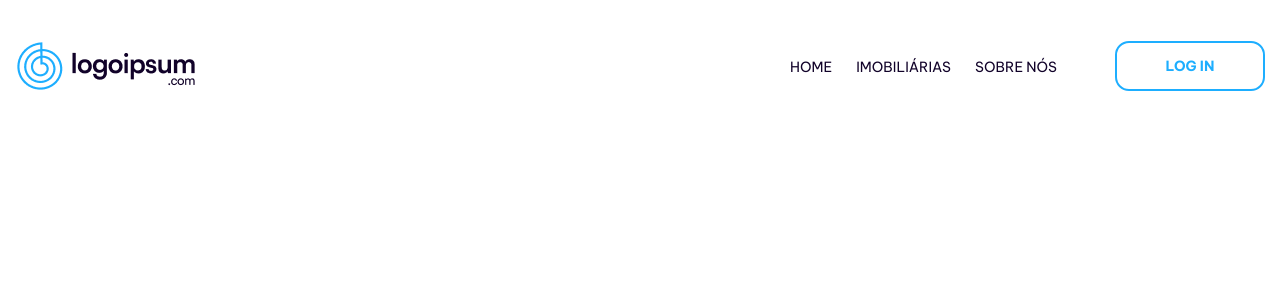
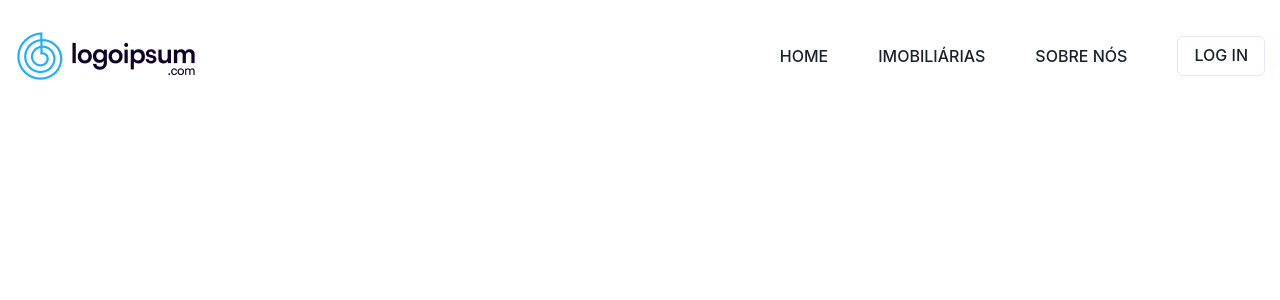
Before and after one commit to anacornachi/imobiliaria, a Next.js app: page / in a window 1280 px wide. Shown: the top 300 px of the page. Built offline with nearby package versions, Linux system fonts and the light colour scheme.

Commit message:
♻️ refactor header component

```diff
--- a/src/components/Header.tsx
+++ /dev/null
@@ -1,162 +0,0 @@
-import React from 'react';
-import Image from 'next/image';
-import logo from '../../public/assets/images/Logo.png';
-import Container from './layout/Container';
-import {
-  Box,
-  Flex,
-  Text,
-  IconButton,
-  Button,
-  Stack,
-  Collapse,
-  Link,
-  Popover,
-  PopoverTrigger,
-  useDisclosure,
-} from '@chakra-ui/react';
-import {HamburgerIcon, CloseIcon} from '@chakra-ui/icons';
-
-export default function propertyHeader() {
-  const {isOpen, onToggle} = useDisclosure();
-
-  return (
-    <Container>
-      <Box>
-        <Flex
-          fontFamily="vietnam"
-          alignItems="center"
-          paddingY="40px"
-          justifyContent="space-between"
-        >
-          <Flex display={{base: 'flex', md: 'none'}}>
-            <IconButton
-              onClick={onToggle}
-              icon={
-                isOpen ? (
-                  <CloseIcon w="3" h="3" />
-                ) : (
-                  <HamburgerIcon w="5" h="5" />
-                )
-              }
-              variant={'ghost'}
-              aria-label={'Navigation'}
-            />
-          </Flex>
-          <Flex flex={{base: '1px'}} justify={{base: 'center', md: 'start'}}>
-            <Image src={logo} alt="" />
-          </Flex>
-          <Flex
-            display={{base: 'none', md: 'flex'}}
-            alignItems="center"
-            gap="50px"
-          >
-            <DesktopHeader />
-
-            <Button
-              flex="flex-end"
-              fontSize="sm"
-              fontWeight="semibold"
-              color="primaryBlue"
-              border="2px"
-              borderColor="primaryBlue"
-              borderRadius="14px"
-              w={{base: '150px', md: '150px', lg: '150px'}}
-              h={{base: '35px', md: '50px', lg: '50px'}}
-              bg={'white'}
-            >
-              LOG IN
-            </Button>
-          </Flex>
-        </Flex>
-        <Collapse in={isOpen} animateOpacity>
-          <MobileHeader />
-        </Collapse>
-      </Box>
-    </Container>
-  );
-}
-
-const DesktopHeader = () => {
-  return (
-    <Stack direction={'row'}>
-      {HEADER_ITEMS.map((navItem) => (
-        <Box key={navItem.label} gap="50px">
-          <Popover trigger={'hover'} placement={'bottom-start'}>
-            <PopoverTrigger>
-              <Link
-                p={2}
-                href={navItem.href ?? '#'}
-                fontSize="sm"
-                color="title"
-                _hover={{
-                  color: 'secondary',
-                  textDecoration: 'none',
-                }}
-              >
-                {navItem.label}
-              </Link>
-            </PopoverTrigger>
-          </Popover>
-        </Box>
-      ))}
-    </Stack>
-  );
-};
-const MobileHeader = () => {
-  return (
-    <Stack display={{md: 'none'}}>
-      {HEADER_ITEMS.map((navItem) => (
-        <MobileNavItem key={navItem.label} {...navItem} />
-      ))}
-    </Stack>
-  );
-};
-
-const MobileNavItem = ({label, href}: NavItem) => {
-  const {isOpen, onToggle} = useDisclosure();
-
-  return (
-    <Stack onClick={onToggle}>
-      <Flex
-        py="5px"
-        as={Link}
-        href={href ?? '#'}
-        justify="center"
-        align="center"
-        _hover={{
-          color: 'secondary',
-          textDecoration: 'none',
-        }}
-      >
-        <Text fontWeight={600}>{label}</Text>
-      </Flex>
-
-      <Collapse
-        in={isOpen}
-        animateOpacity
-        style={{marginTop: '0!important'}}
-      ></Collapse>
-    </Stack>
-  );
-};
-
-interface NavItem {
-  label: string;
-  href?: string;
-}
-
-const HEADER_ITEMS: Array<NavItem> = [
-  {
-    label: 'HOME',
-    href: '#',
-  },
-  {
-    label: 'IMOBILIÁRIAS',
-    href: '#',
-  },
-  {
-    label: 'SOBRE NÓS',
-    href: '#',
-  },
-];
--- /dev/null
+++ b/src/components/layout/Header/index.tsx
@@ -0,0 +1,88 @@
+import {
+  Button,
+  Flex,
+  IconButton,
+  Link as ChakraLink,
+  Menu,
+  MenuButton,
+  MenuItem,
+  MenuList,
+  useMediaQuery,
+} from '@chakra-ui/react';
+import Container from '@components/layout/Container';
+import Image from 'next/image';
+import logo from '@public/assets/images/Logo.png';
+import Link from 'next/link';
+import {HiMenu} from 'react-icons/hi';
+import {useState} from 'react';
+import {IoCloseSharp} from 'react-icons/io5';
+import {navigationHeader} from './navigationHeader';
+
+export default function Header() {
+  const [isLargerThan760px] = useMediaQuery('(min-width: 760px)');
+  const [isOpen, setIsOpen] = useState(false);
+
+  return (
+    <Container maxH="134px" py="30px">
+      <Flex justify="space-between" align="center">
+        <Image src={logo} alt="logo" />
+        {isLargerThan760px ? (
+          <Flex as="nav" gap="50px" align="center">
+            {navigationHeader.map((navigation) => (
+              <Link href={navigation.link} passHref>
+                <ChakraLink _hover={{border: 'none'}} fontWeight="medium">
+                  {navigation.label}
+                </ChakraLink>
+              </Link>
+            ))}
+            <Button variant="outline" fontWeight="normal">
+              <Link href="/" passHref>
+                <ChakraLink _hover={{border: 'none'}} fontWeight="medium">
+                  LOG IN
+                </ChakraLink>
+              </Link>
+            </Button>
+          </Flex>
+        ) : (
+          <Menu autoSelect={false}>
+            <MenuButton
+              as={IconButton}
+              aria-label="Options"
+              icon={
+                isOpen ? <IoCloseSharp size="20px" /> : <HiMenu size="20px" />
+              }
+              variant="outline"
+              onClick={() => setIsOpen(!isOpen)}
+              _focus={{boxShadow: 'none', bg: 'none'}}
+              _last={{bg: 'none'}}
+            />
+            <MenuList
+              w="100vw"
+              borderRadius="none"
+              border="none"
+              boxShadow="xl"
+              alignItems="center"
+            >
+              {navigationHeader.map((navigation) => (
+                <MenuItem h="70px" justifyContent="center">
+                  <Link href={navigation.link} passHref>
+                    <ChakraLink fontWeight="medium">
+                      {navigation.label}
+                    </ChakraLink>
+                  </Link>
+                </MenuItem>
+              ))}
+              <MenuItem h="70px" justifyContent="center">
+                <Button variant="outline" fontWeight="normal">
+                  <Link href="/" passHref>
+                    <ChakraLink fontWeight="medium">LOG IN</ChakraLink>
+                  </Link>
+                </Button>
+              </MenuItem>
+            </MenuList>
+          </Menu>
+        )}
+      </Flex>
+    </Container>
+  );
+}
--- /dev/null
+++ b/src/components/layout/Header/navigationHeader.ts
@@ -0,0 +1,14 @@
+export const navigationHeader = [
+  {
+    link: '/',
+    label: 'HOME',
+  },
+  {
+    link: '/',
+    label: 'IMOBILIÁRIAS',
+  },
+  {
+    link: '/',
+    label: 'SOBRE NÓS',
+  },
+];
```
Also changed, not shown: src/pages/index.tsx (+6 -4 lines).
